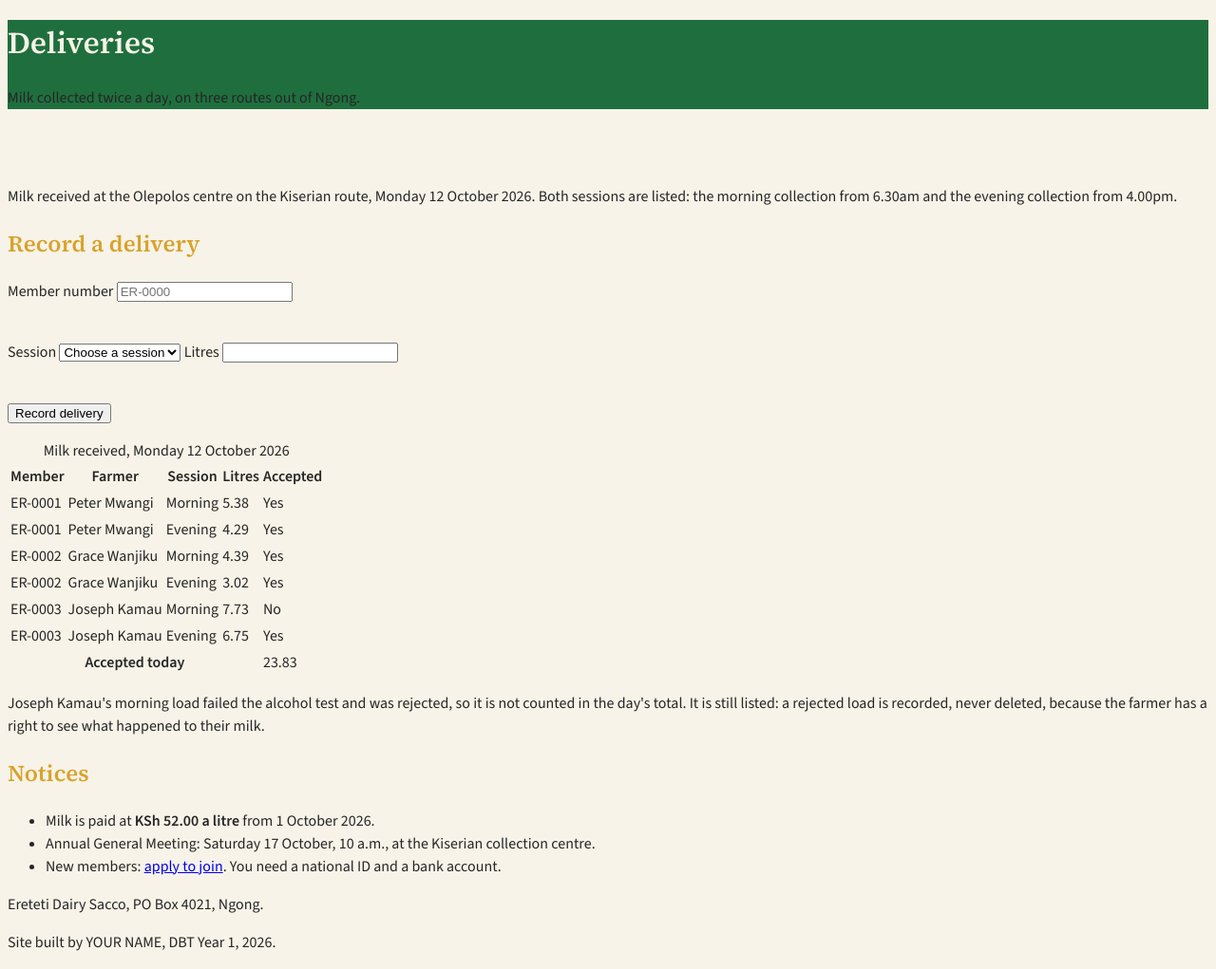
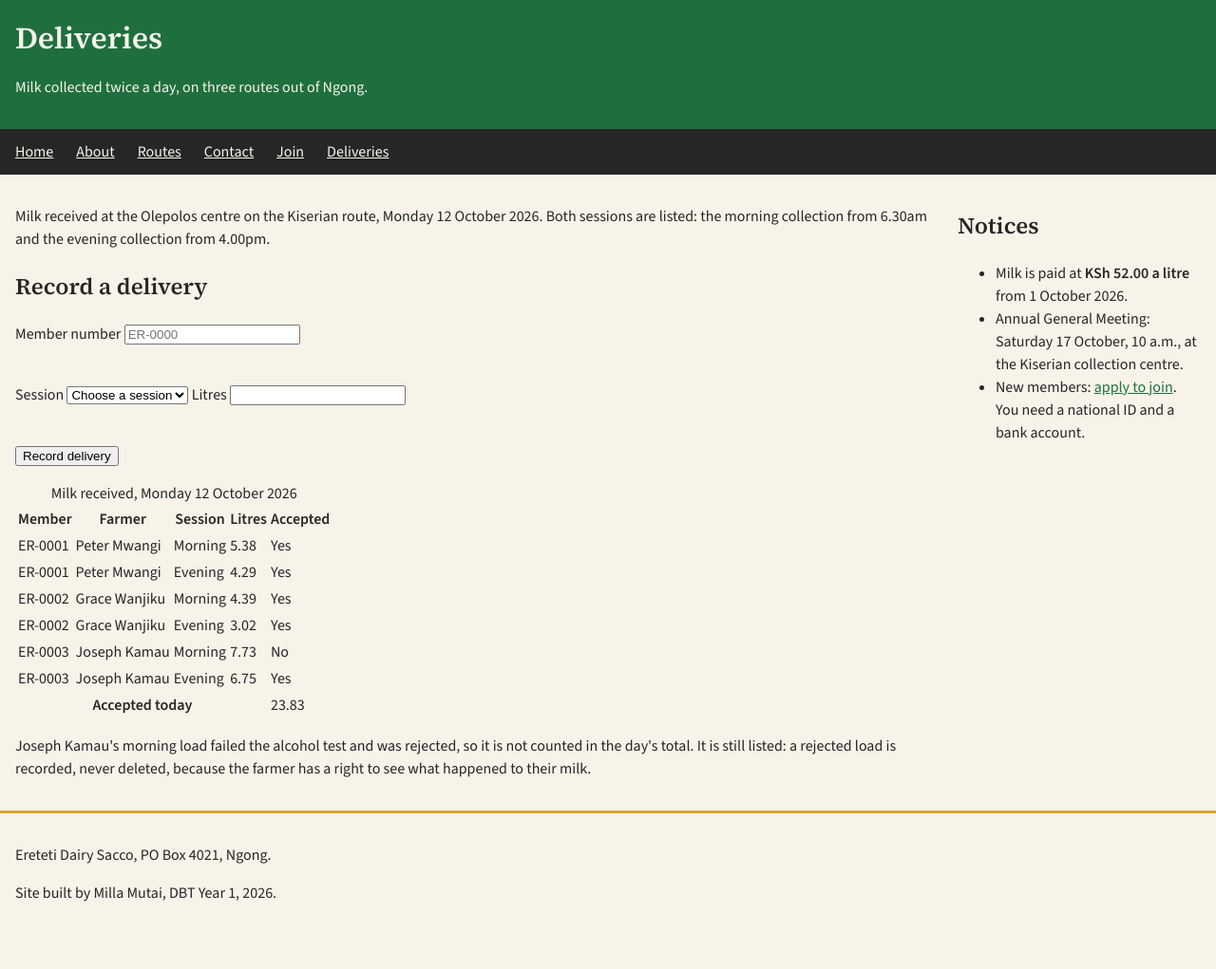
Before and after one commit to valhedros/ereteti-sacco, a PHP site: page /deliveries.html in a window 1280 px wide. Shown: the whole page at 95% size. After the commit the page ends 950 px from the top, so only its background shows below. Run offline with PHP 8.4, Linux system fonts and the light colour scheme.

Commit message:
November 12 - style sheet fixed & minor fixes

```diff
--- a/css/style.css
+++ b/css/style.css
@@ -1,38 +1,138 @@
-body { background: #F7F3E8; color: #262626; }
-header { background: #1F6F3E; color: #F7F3E8; }
-h2 { color: #1F6F3E; }
-<p class="notice">Milk is paid at KSh 52.00 a litre.</p>
-.notice { border-left: 4px solid #D8A22B; }
-#rate { font-weight: bold; }
-nav a { color: #F7F3E8; }
-h1, h2 { font-family: Georgia, serif; }
-p { color: #262626; }
-.notice { color: #1F6F3E; }
-h2 { color: #1F6F3E; }
-h2 { color: #D8A22B; }
-<link rel="stylesheet" href="css/base.css">
-<link rel="stylesheet" href="css/style.css">
-p { color: #262626 !important; }
-body { font-family: "Source Sans 3", system-ui, sans-serif; }
-h1, h2 { font-family: "Source Serif 4", Georgia, serif; }
-body { font-size: 1rem; line-height: 1.5;}
-h1 {font-size: 2rem; }
-<link rel="stylesheet"
-href="https://fonts.googleapis.com/css2?family=Source+Sans+3">
-main { padding: 1rem; border: 1px solid #c9c2ad; margin: 1rem; }
-padding: 1rem;
-padding: 0.5rem 1rem;
-padding: 1rem 1rem 2rem 1rem;
-* {box-sizing: border-box; }
-nav {
-position: sticky;
-top: 0;
+* {
+    box-sizing: border-box;
 }
-nav ul {
-display: flex;
-gap: 1.5rem;
-list-style: none;
-margin: 0; padding:0.75rem 1rem;}
+body {
+    margin: 0;
+    background: #f7f3e8;
+    color: #262626;
+    line-height: 1.5;
+    font-family: 'Source Sans 3', sans-serif;
+}
+h1, h2 {
+    font-family: 'Source Serif 4', serif;
+    font-weight: 600;
+}
+
+h1,h2{
+ font-family: 'Source Serif 4', serif;
+ font-weight: 600;/*making things bold or the opposite*/
+}
+
+header{
+    background: #1f6f3e;
+    color:#f7f3e8;
+    }
+    nav{
+        background:#262626;
+    }
+    nav a{
+        color:#f7f3e8;
+    }
+    a{
+        color: #1f6f3e;
+    }
+    header,main,aside,footer{
+        padding: 1rem;
+    }
+    img{
+        max-width: 100%;
+        height: auto;
+    }
+
+/*flex for nav items*/
+    nav{
+        position: sticky;
+        top: 0;
+    }
+
+    nav ul{
+        display: flex;
+        flex-wrap: wrap;
+        gap: 0.25rem 1.5rem;
+        list-style: none;
+        margin:0;
+        padding:0.75rem 1rem;
+ }
+ .logo{
+    width: 3.5rem;
+    height: auto;
+ }
+h1{
+    display:flex;
+    align-items: center;
+    gap: 0.75rem;
+    margin: 0;
+}
+.route-cards{
+    display: flex;
+    flex-wrap: wrap;
+    gap: 1rem;
+    list-style: none;
+    padding: 0;
+}
+
+
+
+
+.route-cards li{
+    flex: 1 1 12rem;
+    padding: 1rem;
+    background: #ffffff;
+    border-top: 4px solid #d8a22b;
+}
+
+
+/*Grid Layout*/
+body{
+    display:grid;
+    grid-template-columns:minmax(0,1fr) 18rem;
+    grid-template-areas:
+    "header header"
+    "nav nav"
+    "main aside"
+    "footer footer";
+}
+header{grid-area: header;}
+nav{grid-area: nav;}
+main{grid-area: main;}
+aside{grid-area: aside;}
+footer{grid-area: footer;}
+footer{
+ border-top:3px solid #d8a22b;
+
+}
+
+
+/*Responsive web design*/
+@media (max-width: 600px){
+    body{
+        grid-template-columns: 01fr;
+        grid-template-areas:
+        "header"
+        "nav"
+        "main"
+        "aside"
+        "footer"
+    }
+    nav{
+        position: static;
+    }
+    nav ul{
+        flex-direction:column;
+    }
+    .logo{
+        width: 2.5rem;
+    }
+}
+.message{
+    color:#b3261e;
+    min-height: 1.5rem;
+    margin: 0.25rem 0 0.75rem 0;
+
+}
+input.invalid{
+    border: 1px solid #b3261e;
+}
 
 
 
--- a/deliveries.html
+++ b/deliveries.html
@@ -148,8 +148,7 @@
 
   <footer>
     <p>Ereteti Dairy Sacco, PO Box 4021, Ngong.</p>
-    <!-- change this line to your own name -->
-    <p>Site built by YOUR NAME, DBT Year 1, 2026.</p>
+    <p>Site built by Milla Mutai, DBT Year 1, 2026.</p>
   </footer>
 
 </body>
```
